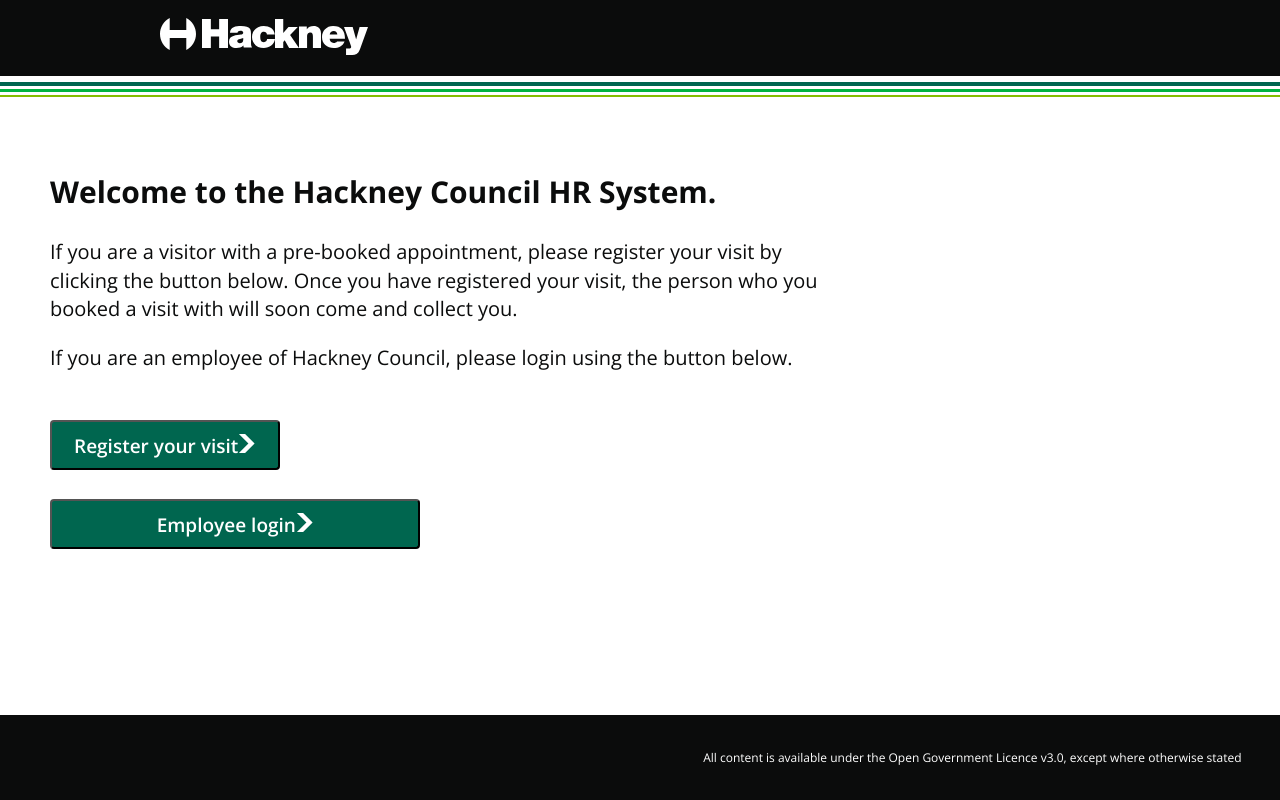
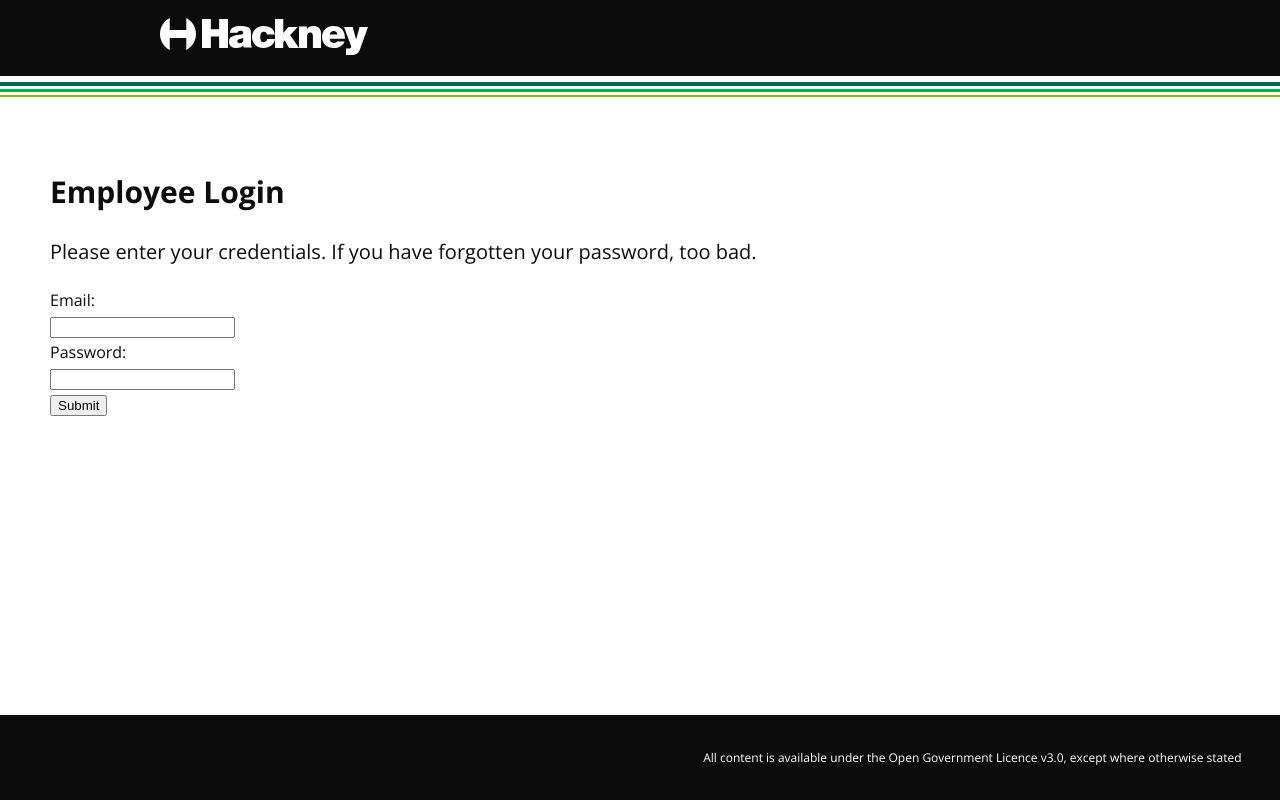
Before and after one commit to madetech/academy20-hackney-hr-frontend, a React (Create React App) app: page /login in a window 1280 px wide. Built offline with nearby package versions, Linux system fonts and the light colour scheme.

Commit message:
Adding employee login page

```diff
--- a/src/App.js
+++ b/src/App.js
@@ -3,6 +3,7 @@
 import { ReactComponent as Logo } from "./images/hackney-logo.svg";
 
 import VisitorPage from "./pages/visitor/visitorPage";
+import EmployeeLogin from "./pages/employeeLogin/employeeLogin";
 
 function App() {
   return (
@@ -20,6 +21,7 @@
 
             <Switch>
               <Route exact path="/visitor" component={VisitorPage}/>
+              <Route exact path="/login" component={EmployeeLogin}/>
 
             <section>
               <div className="welcome-text">
@@ -38,13 +40,14 @@
                   </svg>
                 </button>
               </Link>
-
+              <Link to="/login">
                 <button>
                   Employee login
                   <svg width="17.5" height="19" viewBox="0 0 33 40">
                     <path fill="currentColor" d="M0 0h13l20 20-20 20H0l20-20z"/>
                   </svg>
                 </button>
+              </Link>
               </div>
             </section>
             </Switch>
--- /dev/null
+++ b/src/pages/employeeLogin/employeeLogin.css
@@ -0,0 +1,11 @@
+form {
+    font-family: "Open Sans";
+      -webkit-font-smoothing: antialiased;
+      -moz-osx-font-smoothing: grayscale;
+      color: #0b0c0c;
+      font-size: 16px;
+      font-size: 1rem;
+      font-weight: 300;
+      line-height: 26px;
+      line-height: 1.625rem;
+  }
--- /dev/null
+++ b/src/pages/employeeLogin/employeeLogin.js
@@ -0,0 +1,23 @@
+import React from 'react';
+import "./employeeLogin.css"
+
+export default function EmployeeLogin() {
+    return(
+        <div>
+            <section>
+                <div className="welcome-text">
+                    <h1>Employee Login</h1>
+                    <p>Please enter your credentials. If you have forgotten your password, too bad.</p>
+                </div>
+                <form data-testid="visitor-form">
+                    <label for="email">Email:</label><br/>
+                    <input type="text" id="email" name="email"/><br/>
+                    <label for="password">Password:</label><br/>
+                    <input type="password" id="password" name="password"/><br/>
+                    <input type="submit" value="Submit"></input>
+                </form>
+            </section>
+
+        </div>
+    )
+}
```
Also changed, not shown: 1 other file (tests, documents, lock files or other folders).
